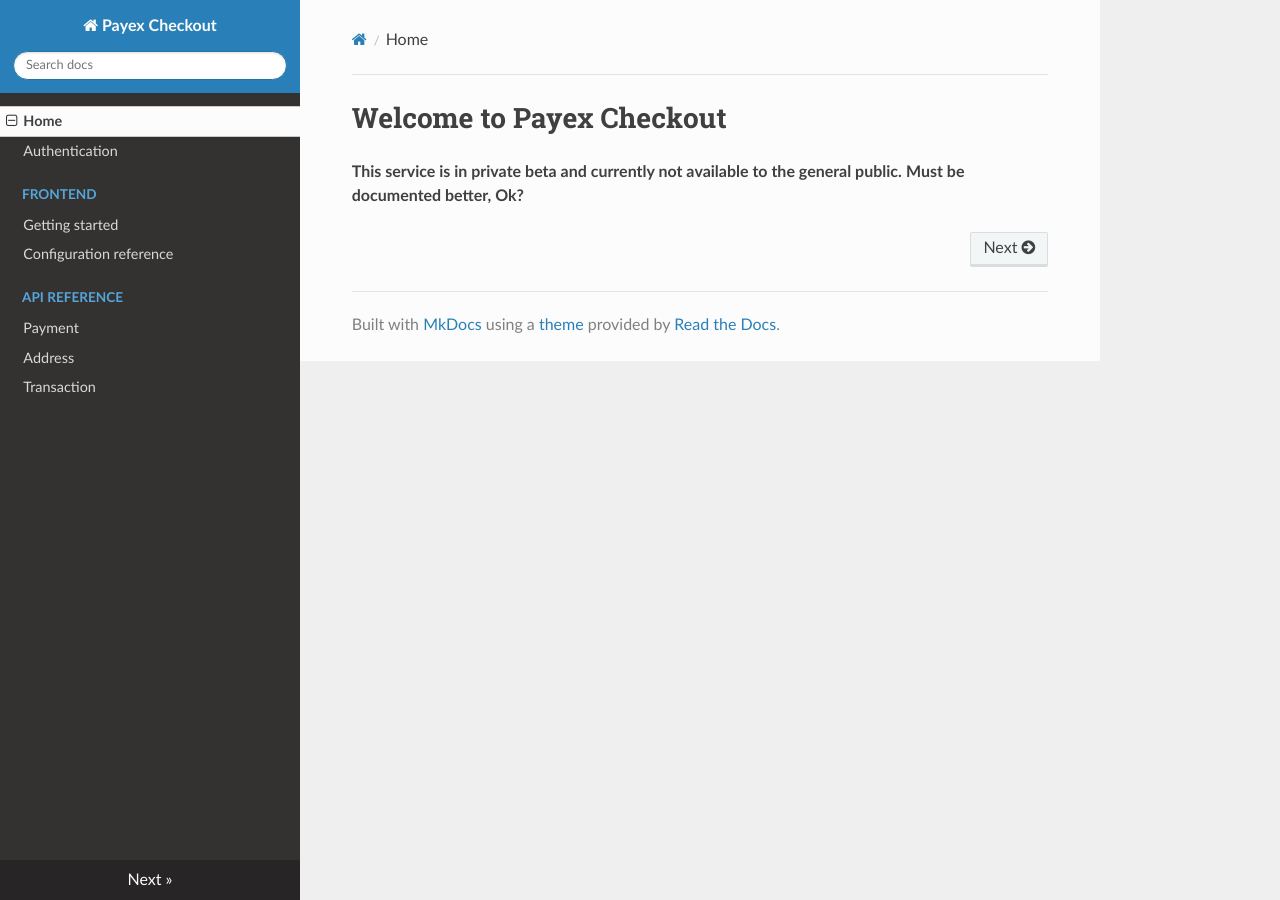
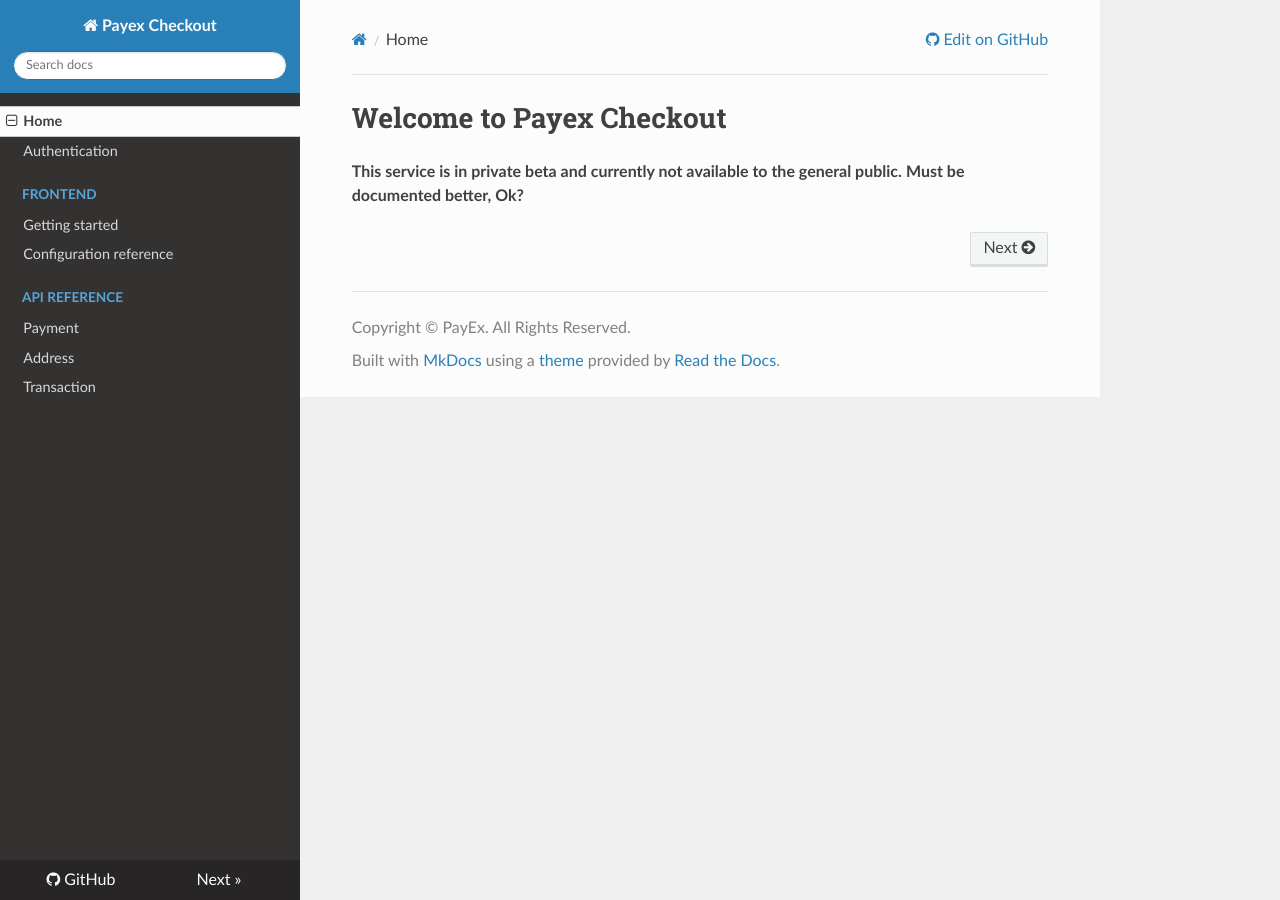
Before and after one commit to PayEx/PayEx.Checkout.Documentation, an MkDocs documentation site: the page built from docs/index.md, in a window 1280 px wide. Built offline with MkDocs 1.6.1, drawn with Linux system fonts in a browser that asks for light colours; nearby versions of some CDN libraries; old or Windows-style settings are respelled for this version of MkDocs; some of the changed lines change nothing that is shown.

Commit message:
Added favicon and changed some settings. Added the docs' repo url to its settings, makin the button appear. Added some meta-info.

```diff
--- a/mkdocs.yml
+++ b/mkdocs.yml
@@ -1,5 +1,11 @@
 site_name : Payex Checkout
 theme : readthedocs
+repo_url : https://github.com/PayEx/Checkout.Documentation
+site_favicon : favicon.png
+# TODO site_url: https://checkout.payex.com
+# TODO site_description: modern payment solution
+site_author : Payex Team User Experience #TODO change
+copyright : Copyright © PayEx. All Rights Reserved.
 pages :
 - Home : index.md
 - Authentication : authentication.md
```
Also changed, not shown: docs/favicon.png (added).
